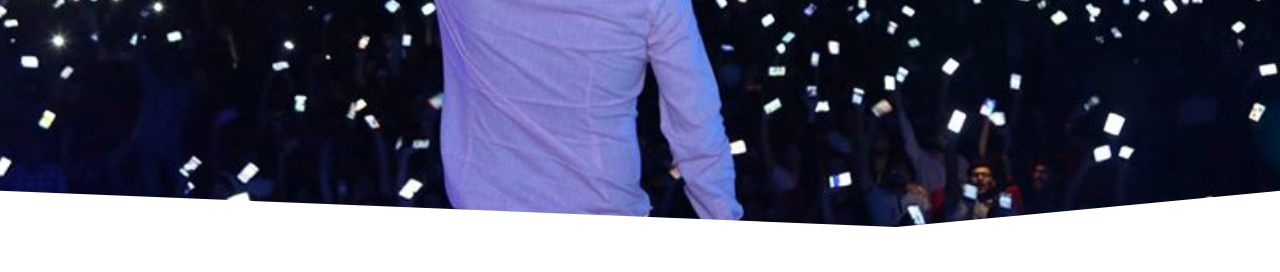
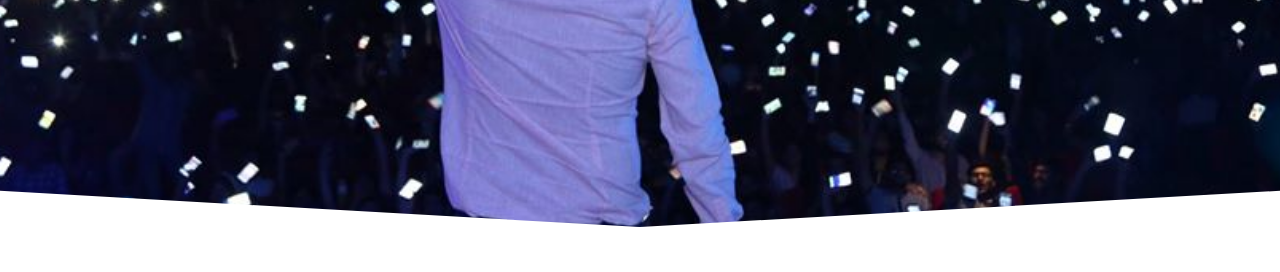
Before and after one commit to skjshashank/python-specialist-training, a plain HTML site: page index.html in a window 1280 px wide. Shown: the part 497-769 px from the top of the page. Drawn offline with nearby package versions, Linux system fonts and the light colour scheme.

Commit message:
Update main.css

```diff
--- a/css/main.css
+++ b/css/main.css
@@ -72,7 +72,7 @@ body{
 }
 /* header */
 .header{
-  clip-path: polygon(0 0,100% 0,100% 95%,70% 100%,0 95%);
+  clip-path: polygon(0 0,100% 0,100% 95%,50% 100%,0 95%);
   color:var(--mainWhite);
   overflow: hidden;
 }
```
